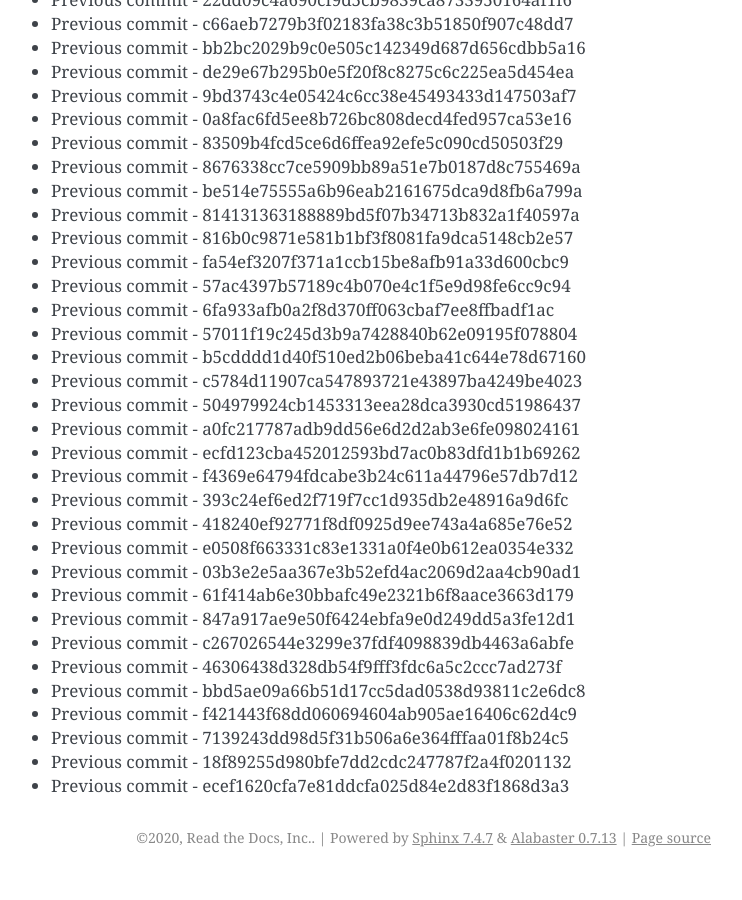
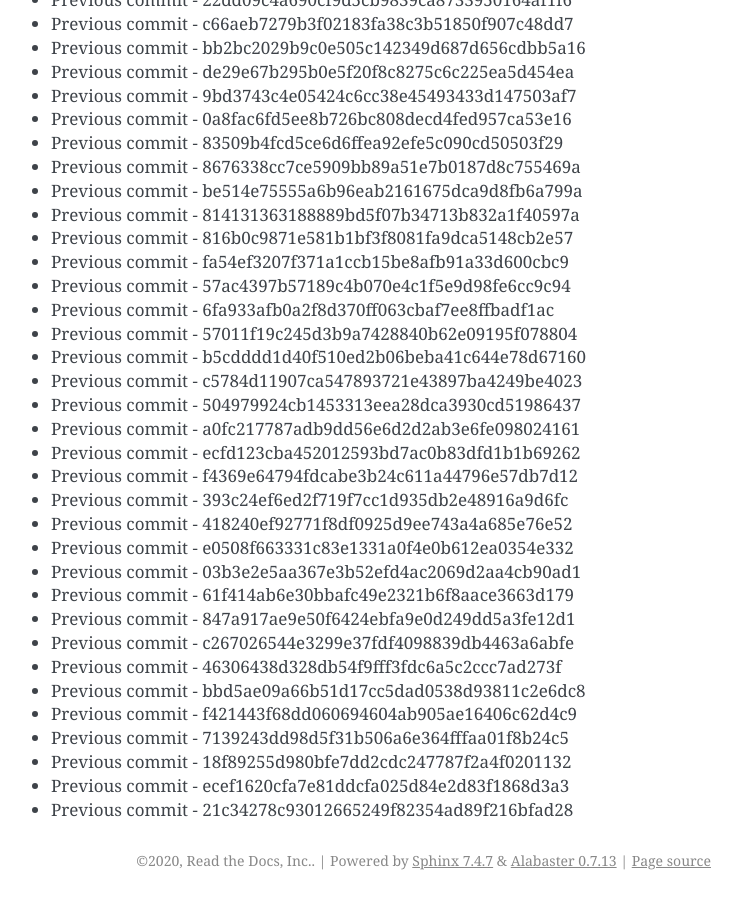
Before and after one commit to readthedocs/rtd-git-stresstest, a Sphinx documentation site: the page built from docs/updates.rst, in a window 1280 px wide and 900 px high, scrolled down 57363 px. Shown: the whole window, without its empty margins (399-1141 px from the left). Built offline with Sphinx 7.4.7, drawn with Linux system fonts in a browser that asks for light colours; before the commit the page ends 58240 px from its top, so only the background shows below that.

Commit message:
Generating commit from previous: 21c34278c93012665249f82354ad89f216bfad28

```diff
--- a/docs/updates.rst
+++ b/docs/updates.rst
@@ -2442,3 +2442,4 @@ It can be tested for any performance characteristics.
 * Previous commit - 7139243dd98d5f31b506a6e364fffaa01f8b24c5
 * Previous commit - 18f89255d980bfe7dd2cdc247787f2a4f0201132
 * Previous commit - ecef1620cfa7e81ddcfa025d84e2d83f1868d3a3
+* Previous commit - 21c34278c93012665249f82354ad89f216bfad28
```
